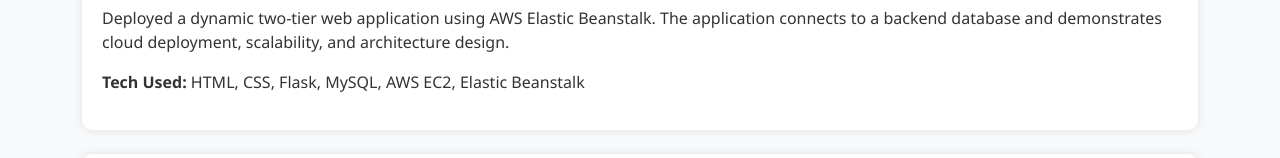
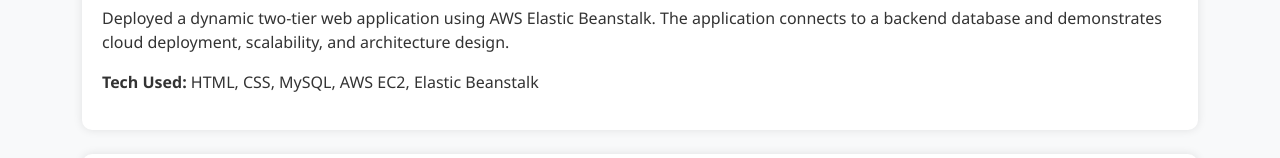
Before and after one commit to shamili-surya/portfolio, a plain HTML site: page index.html in a window 1280 px wide. Shown: the part 789-947 px from the top of the page. Drawn offline with nearby package versions, Linux system fonts and the light colour scheme.

Commit message:
Updated portfolio with new changes

```diff
--- a/index.html
+++ b/index.html
@@ -56,7 +56,7 @@
     <div class="project-box mb-4">
       <h4>2-Tier Web Application on AWS</h4>
       <p>Deployed a dynamic two-tier web application using AWS Elastic Beanstalk. The application connects to a backend database and demonstrates cloud deployment, scalability, and architecture design.</p>
-      <p><strong>Tech Used:</strong> HTML, CSS, Flask, MySQL, AWS EC2, Elastic Beanstalk</p>
+      <p><strong>Tech Used:</strong> HTML, CSS, MySQL, AWS EC2, Elastic Beanstalk</p>
     </div>
 
     <!-- Project 2 -->
```
